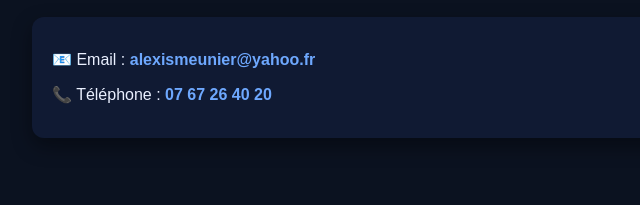
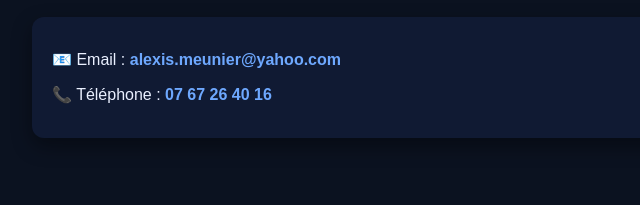
Before and after one commit to AlexMeun/AlexMeun.github.io, a plain HTML site: page index.html in a window 1280 px wide. Shown: the part 1770-1975 px from the top of the page, 158-798 px from the left. Drawn offline with Linux system fonts and the light colour scheme.

Commit message:
Update index.html

```diff
--- a/index.html
+++ b/index.html
@@ -271,10 +271,10 @@
   <h2>Contact</h2>
   <div class="card contact">
     <p>📧 Email :
-      <a href="mailto:alexismeunier@yahoo.fr">alexismeunier@yahoo.fr</a>
+      <a href="mailto:alexis.meunier@yahoo.com">alexis.meunier@yahoo.com</a>
     </p>
     <p>📞 Téléphone :
-      <a href="tel:+33767264020">07 67 26 40 20</a>
+      <a href="tel:+33767264016">07 67 26 40 16</a>
     </p>
   </div>
 </section>
```
